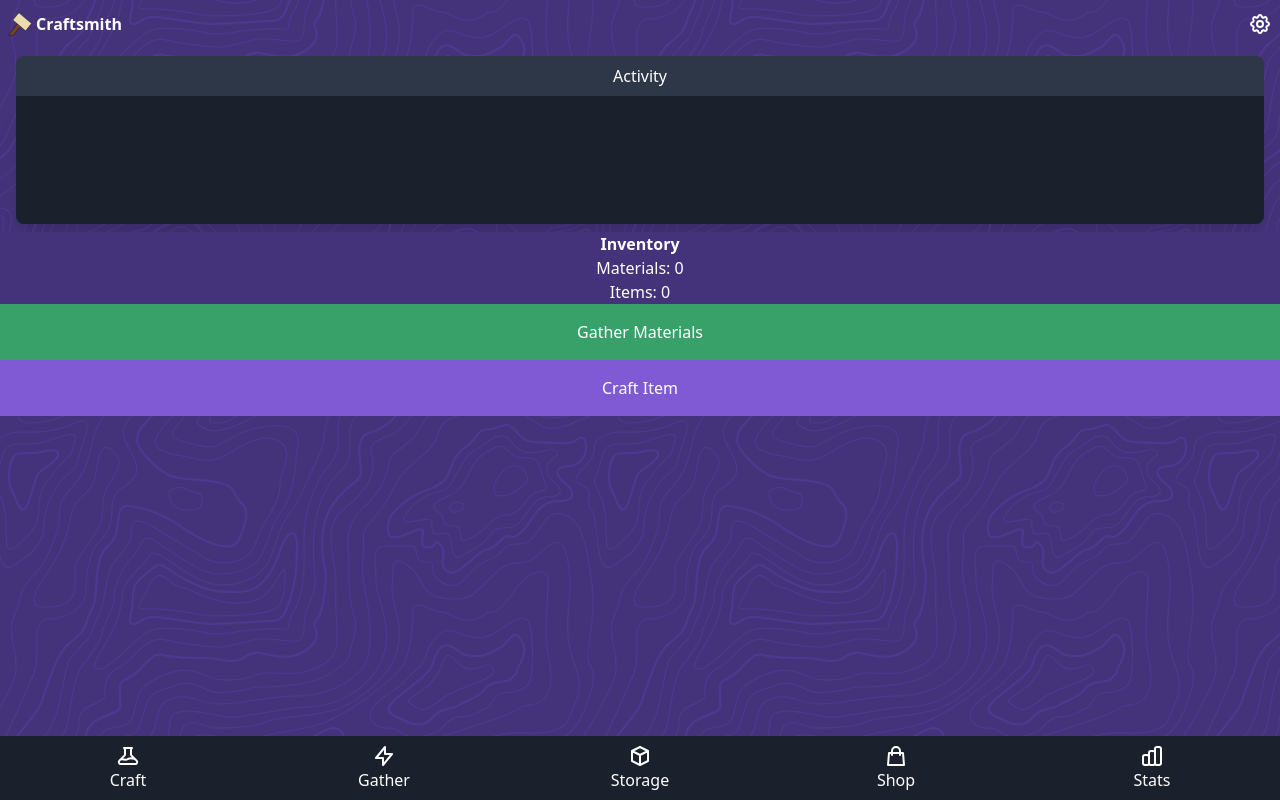
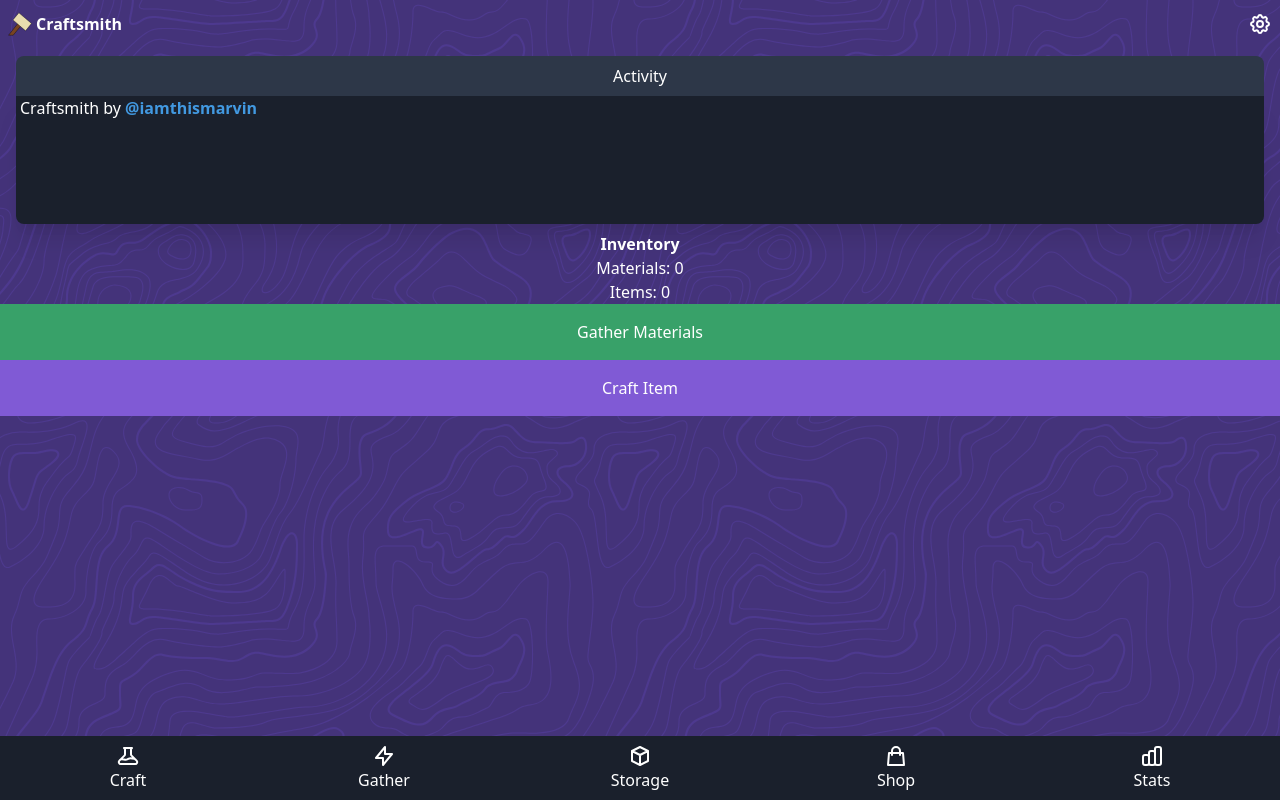
Before and after one commit to iamthismarvin/craftsmith, a Vue app: page / in a window 1280 px wide. Built offline with nearby package versions, Linux system fonts and the light colour scheme.

Commit message:
NEW: Add link to GitHub.

```diff
--- a/src/components/Activity.vue
+++ b/src/components/Activity.vue
@@ -4,6 +4,16 @@
       Activity
     </div>
     <div ref="activity" class="bg-gray-900 overflow-auto h-32 px-1 rounded-b-lg shadow-xl">
+      <div>
+        Craftsmith by
+        <a
+          class="font-bold text-blue-500"
+          href="http://github.com/iamthismarvin"
+          target="_blank"
+          rel="noopener noreferrer"
+          >@iamthismarvin</a
+        >
+      </div>
       <div v-for="entry in entries" :key="entry.id">
         {{ entry }}
       </div>
--- a/src/views/Home.vue
+++ b/src/views/Home.vue
@@ -1,5 +1,5 @@
 <template>
-  <div class="home bg-purple-900 text-white">
+  <div class="home text-white">
     <div class="flex flex-col just justify-center items-center">
       <h1 class="font-bold">Inventory</h1>
       <p>Materials: {{ inventory.materials }}</p>
```
